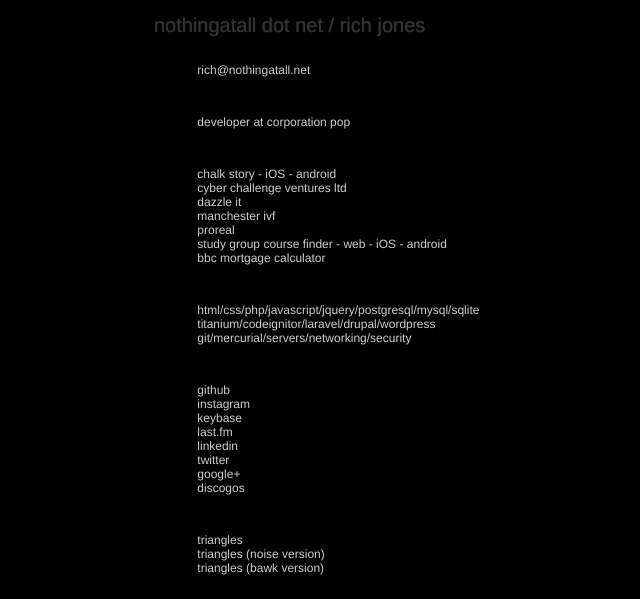
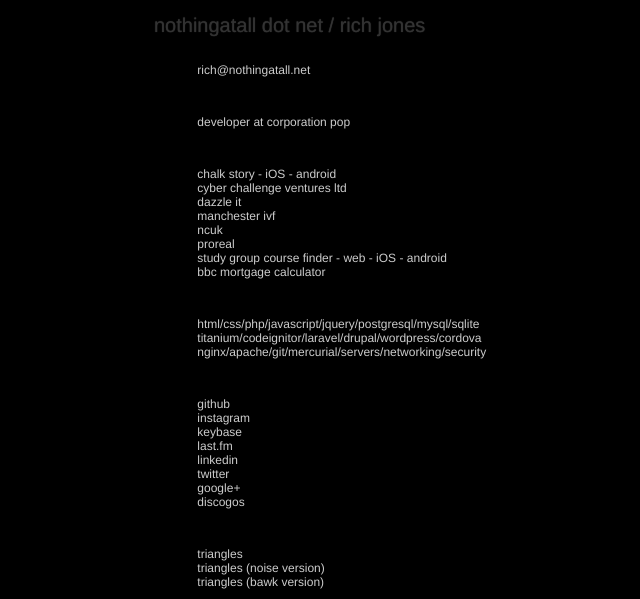
Before and after one commit to nothingatalldotnet/nothingatall, a PHP site: page / in a window 1280 px wide. Shown: the top 599 px of the page, without its empty margins (246-886 px from the left). Run offline with PHP 8.4, Linux system fonts and the light colour scheme; some libraries are stand-ins or nearby versions.

Commit message:
another minor commit

```diff
--- a/index.php
+++ b/index.php
@@ -38,6 +38,7 @@
 				<li>&nbsp;<a href="https://cyberchallengeventures.com/" title="cyber challenge ventures ltd">cyber challenge ventures ltd</a></li>
 				<li>&nbsp;<a href="http://www.1418now.org.uk/dazzle" title="manchester ivf">dazzle it</a></li>
 				<li>&nbsp;<a href="https://manchesterivf.co.uk/" title="manchester ivf">manchester ivf</a></li>
+				<li>&nbsp;<a href="https://www.ncuk.ac.uk/" title="ncuk">ncuk</a></li>
 				<li>&nbsp;<a href="http://www.proreal.co.uk/" title="proreal">proreal</a></li>
 				<li>&nbsp;study group course finder - <a href="https://coursefinder.studygroup.com/" title="course finder">web</a> - <a href="https://itunes.apple.com/us/app/study-group-course-finder/id907509226?ls=1&mt=8" title="course finder ios">iOS</a> - <a href="https://play.google.com/store/apps/details?id=com.studygroup.coursefinder" title="course finder android">android</a></li>
 				<li>&nbsp;<a href="http://www.bbc.co.uk/guides/zxkn4wx" title="bbc mortgage calculator">bbc mortgage calculator</a></li>
@@ -45,8 +46,8 @@
 			<br />
 			<ul>
 				<li>&nbsp;html/css/php/javascript/jquery/postgresql/mysql/sqlite</li>
-				<li>&nbsp;titanium/codeignitor/laravel/drupal/wordpress</li>
-				<li>&nbsp;git/mercurial/servers/networking/security</li>
+				<li>&nbsp;titanium/codeignitor/laravel/drupal/wordpress/cordova</li>
+				<li>&nbsp;nginx/apache/git/mercurial/servers/networking/security</li>
 			</ul>
 			<br />
 			<ul>
```
